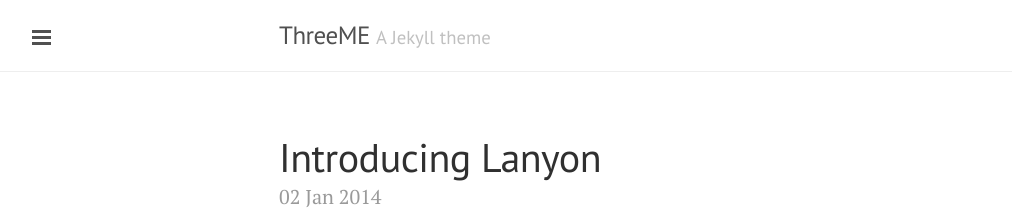
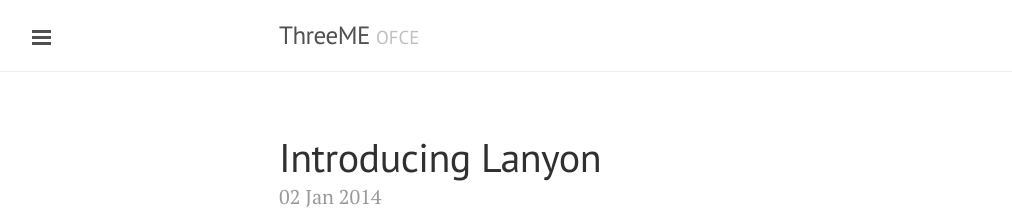
Before and after one commit to Lidewey/Lidewey.github.io, a Jekyll site: the page built from index.html, in a window 1280 px wide and 900 px high. Shown: the top 220 px of the window, without its empty margins (1-1013 px from the left). Built offline with Jekyll 4.4.1, drawn with Linux system fonts in a browser that asks for light colours; Markdown is read by kramdown in place of the engine named in the settings; the list of posts is cut into pages by our own code.

Commit message:
Change header

```diff
--- a/_config.yml
+++ b/_config.yml
@@ -7,7 +7,7 @@ permalink:        pretty
 
 # Setup
 title:            ThreeME
-tagline:          'A Jekyll theme'
+tagline:          'OFCE'
 description:      'Menu'
 url:              http://lanyon.getpoole.com
 baseurl:          '/'
```
